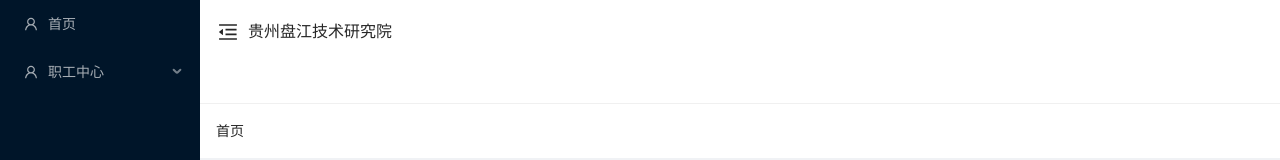
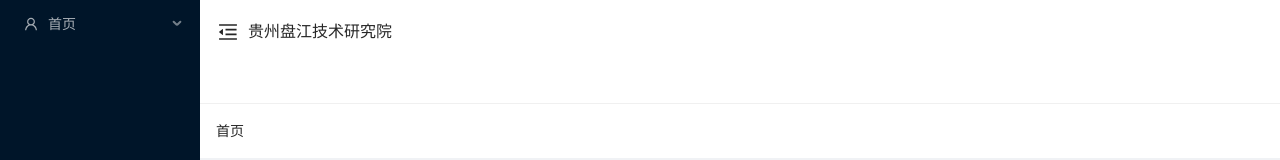
Before and after one commit to daniellan4039/seaseed, a Vue app: page /#/ in a window 1280 px wide. Shown: the top 160 px of the page. Built offline with nearby package versions, Linux system fonts and the light colour scheme.

Commit message:
feat: 菜单生成器

```diff
--- a/src/components/menu/CusMenu.js
+++ b/src/components/menu/CusMenu.js
@@ -112,6 +112,9 @@
             let subMenuTree
             if (menuItemsTree instanceof Array) {
                 subMenuTree = menuItemsTree.map(i => {
+                    if (!i) {
+                        return undefined
+                    }
                     if (i.type === 'menuItem') {
                         return h(resolveComponent('a-menu-item'), {key: i?.key, title: i?.title}, {
                             default: () => {
@@ -168,25 +171,24 @@
         },
         findParentMenuItem(parentItem, itemKey, subItems) {
             return subItems.find(i => {
-                if (i.type === 'menuItem' && i.key === itemKey) {
+                if (i?.type === 'menuItem' && i?.key === itemKey) {
                     return parentItem
-                } else if (i.type === 'subMenu') {
+                } else if (i?.type === 'subMenu') {
                     return this.findParentMenuItem(i, itemKey, i.children)
                 }
             })
         },
     },
     render() {
-        const {setSubMenu, onMenuOpenChange, menuOpenKey, onSelect, collapsed} = this
-        const subMenus = setSubMenu(this.dataSource.items)
+        const subMenus = this.setSubMenu(this.dataSource.items)
         return h(resolveComponent('a-menu'),
             {
                 mode: 'inline',
                 theme: 'dark',
-                onOpenChange: onMenuOpenChange,
-                openKeys: menuOpenKey,
-                onSelect: onSelect,
-                inlineCollapsed: collapsed,
+                onOpenChange: this.onMenuOpenChange,
+                openKeys: this.menuOpenKey,
+                onSelect: this.onSelect,
+                inlineCollapsed: this.collapsed,
                 selectedKeys: this.selectedKeys
             },
             {
--- a/src/funcLib/arrayFunc.js
+++ b/src/funcLib/arrayFunc.js
@@ -5,10 +5,10 @@
 export function retrieveSubItemByKey(array, keyName, keyValue){
     let meetResult = null
     array.forEach(a => {
-        if (a[keyName] === keyValue) {
+        if (keyValue === a?.[keyName]) {
             meetResult = a
         } else {
-            const result = a.children && retrieveSubItemByKey(a.children, keyName, keyValue)
+            const result = a?.children && retrieveSubItemByKey(a.children, keyName, keyValue)
             if (result) {
                 meetResult = result
             }
--- /dev/null
+++ b/src/funcLib/menuParse.js
@@ -0,0 +1,16 @@
+export function generateMenu(routes) {
+    return routes.map((r, k) => {
+        if (false === r.meta.visible ?? false) {
+            return null
+        }
+        const menu = {
+            title: r.meta?.title ?? 'X',
+            type: r.meta?.type ?? 'menuItem',
+            key: r.meta.key ?? k,
+            path: r.path
+        }
+        const children = generateMenu(r.children ?? [])
+        children.length > 0 && (menu.children = children)
+        return menu
+    })
+}
--- a/src/router/index.js
+++ b/src/router/index.js
@@ -17,14 +17,15 @@
  *
  * @type {[{path: string, component: (function(): Promise<*>), name: string}]}
  */
-const routes = [
+export const routes = [
     {
         path: '/',
         name: 'Home',
         component: DefaultLayout,
         meta: {
             title: '首页',
-            key: 'home'
+            key: 'home',
+            type: 'subMenu'
         },
         children: [
             {
@@ -42,7 +43,8 @@
                 component: EmployeeForm,
                 meta: {
                     title: '职工信息表单',
-                    key: 'employee_form'
+                    key: 'employee_form',
+                    visible: false
                 }
             },
             {
@@ -51,7 +53,8 @@
                 component: EmployeeDetail,
                 meta: {
                     title: '职工详情',
-                    key: 'employee_detail'
+                    key: 'employee_detail',
+                    visible: false
                 }
             },
             {
@@ -69,7 +72,8 @@
                 component: CertificationForm,
                 meta: {
                     title: '职工证书表单',
-                key: 'certification_form'
+                    key: 'certification_form',
+                    visible: false
                 }
             },
             {
@@ -78,7 +82,8 @@
                 component: CertificationDetail,
                 meta: {
                     title: '职工证书详情',
-                key: 'certification_detail'
+                    key: 'certification_detail',
+                    visible: false
                 }
             },
             {
@@ -96,7 +101,8 @@
                 component: ProfessionalForm,
                 meta: {
                     title: '职工职称表单',
-                key: 'professional_form'
+                    key: 'professional_form',
+                    visible: false
                 }
             },
             {
@@ -105,7 +111,8 @@
                 component: ProfessionalDetail,
                 meta: {
                     title: '职称详情',
-                key: 'professional_detail'
+                    key: 'professional_detail',
+                    visible: false
                 }
             }
         ]
@@ -116,16 +123,19 @@
         component: DefaultLayout,
         meta: {
             title: '开发系统',
-            key: 'dev'
+            key: 'dev',
+            visible: false,
+            type: 'subMenu'
         },
         children: [
             {
-                path: '/login',
+                path: '/dev/login',
                 name: 'Login',
                 component: LoginForm,
                 meta: {
                     title: '登陆表单',
-                    key: 'dev_login'
+                    key: 'dev_login',
+                    visible: false
                 }
             }
         ]
--- a/src/views/layout/DefaultLayout.vue
+++ b/src/views/layout/DefaultLayout.vue
@@ -48,6 +48,8 @@
 import zhCN from 'ant-design-vue/es/locale/zh_CN';
 import {mapState} from "vuex";
 import {retrieveSubItemByKey} from "@/funcLib/arrayFunc";
+import {routes} from '@/router/index'
+import {generateMenu} from "@/funcLib/menuParse";
 
 const LAST_OPEN_TABS = 'HRMS_LAST_OPEN_TABS'
 const LAST_SELECTED_TAB = 'HRMS_LAST_SELECTED_MENU'
@@ -58,43 +60,15 @@
     CusMenu, UserOutlined, MenuUnfoldOutlined, MenuFoldOutlined,
     CusTabs
   },
+  setup () {
+    const menuItems = generateMenu(routes)
+    const menu = { items: menuItems }
+    return {
+      menu
+    }
+  },
   data() {
     return {
-      menu: {
-        items: [
-          {
-            title: '首页',
-            type: 'menuItem',
-            key: 'home',
-            path: '/'
-          },
-          {
-            title: '职工中心',
-            type: 'subMenu',
-            key: 'nav03',
-            children: [
-              {
-                title: '职工信息',
-                type: 'menuItem',
-                key: 'employee',
-                path: '/employee'
-              },
-              {
-                title: '职工证书',
-                type: 'menuItem',
-                key: 'certification',
-                path: '/certification'
-              },
-              {
-                title: '职工职称',
-                type: 'menuItem',
-                key: 'professional',
-                path: '/professional'
-              },
-            ]
-          }
-        ]
-      },
       collapsed: false,
       openTabs: [],
       menuSelectedKeys: null,
```
Lines whose indentation alone changed are shown as unchanged.
